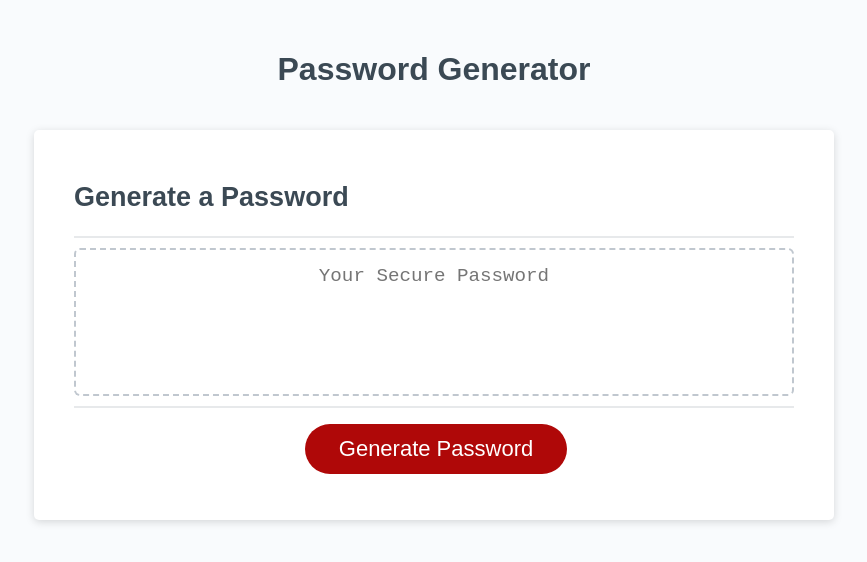
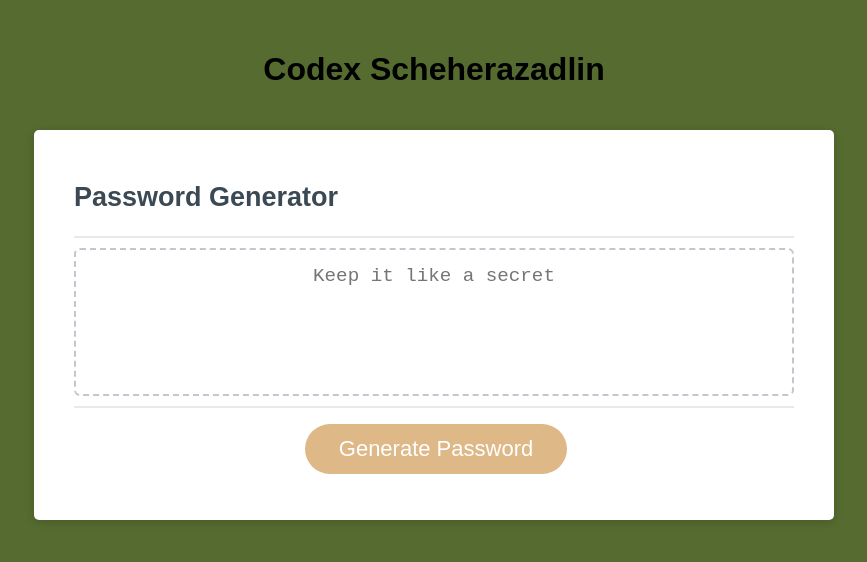
Before and after one commit to skalback/Password-Generator, a plain HTML site: page index.html in a window 1280 px wide. Shown: the whole page, without its empty margins (206-1073 px from the left). Drawn offline with Linux system fonts and the light colour scheme.

Commit message:
removed console logs and changed CSS

```diff
--- a/index.html
+++ b/index.html
@@ -10,17 +10,17 @@
   <body>
     <div class="wrapper">
       <header>
-        <h1>Password Generator</h1>
+        <h1>Codex Scheherazadlin</h1>
       </header>
       <div class="card">
         <div class="card-header">
-          <h2>Generate a Password</h2>
+          <h2>Password Generator</h2>
         </div>
         <div class="card-body">
           <textarea
             readonly
             id="password"
-            placeholder="Your Secure Password"
+            placeholder="Keep it like a secret"
             aria-label="Generated Password"
           ></textarea>
         </div>
--- a/style.css
+++ b/style.css
@@ -14,7 +14,7 @@ body,
 
 body {
   font-family: sans-serif;
-  background-color: #f9fbfd;
+  background-color: darkolivegreen;
 }
 
 .wrapper {
@@ -27,7 +27,7 @@ header {
   text-align: center;
   padding: 20px;
   padding-top: 0px;
-  color: hsl(206, 17%, 28%);
+  color:black;
 }
 
 .card {
@@ -74,7 +74,7 @@ header {
 
 .btn {
   border: none;
-  background-color: hsl(360, 91%, 36%);
+  background-color: burlywood;
   border-radius: 25px;
   box-shadow: rgba(0, 0, 0, 0.1) 0px 1px 6px 0px rgba(0, 0, 0, 0.2) 0px 1px 1px
     0px;
```
Also changed, not shown: script.js (+2 -11 lines).
